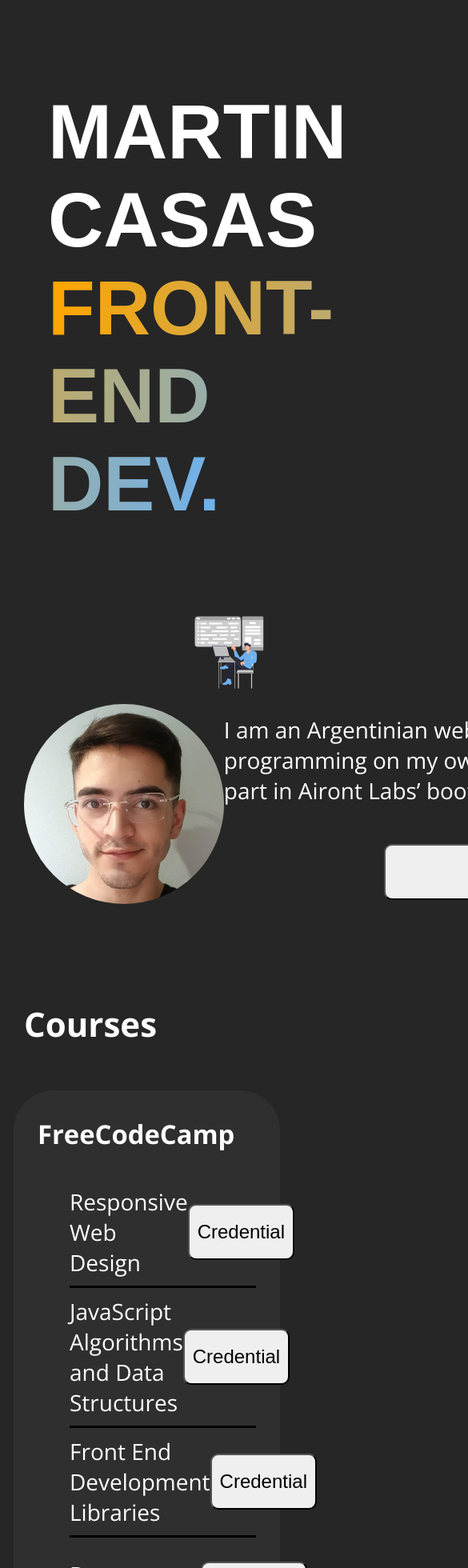
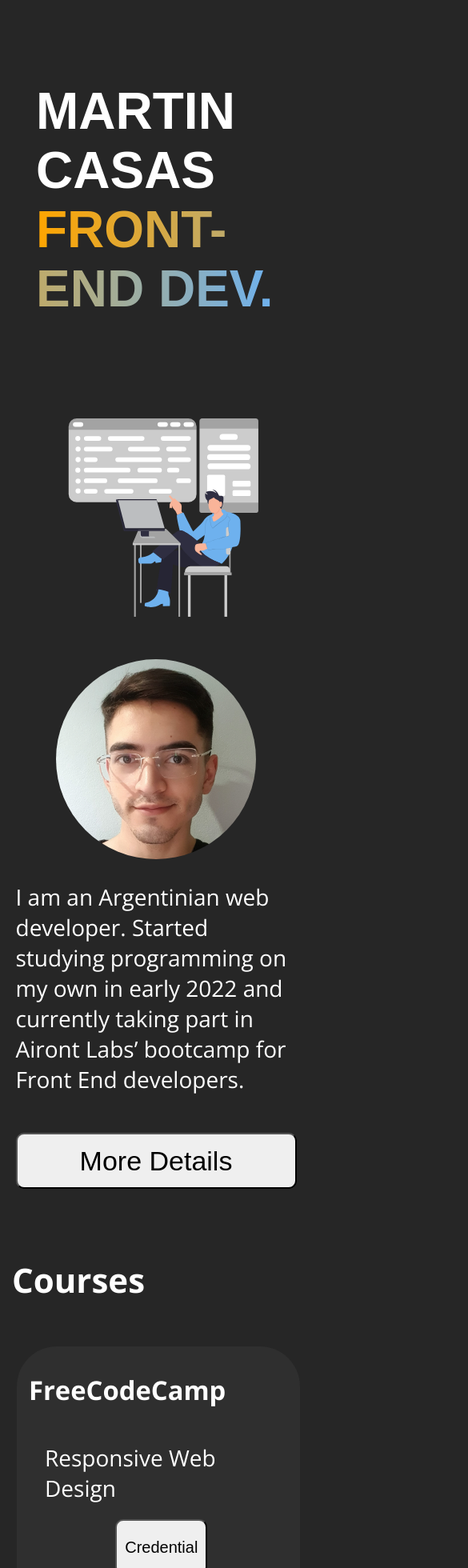
Before and after one commit to MirpoCasas/WelcomePage, a React (Create React App) app: page / in a window 390 px wide. Shown: the top 1960 px of the page at 80% size, 585 px wide, since content can reach past the window. Built offline with nearby package versions, Linux system fonts and the light colour scheme.

Commit message:
Updated responsiveness

```diff
--- a/package.json
+++ b/package.json
@@ -1,4 +1,5 @@
 {
+  "homepage": "https://mirpocasas.github.io/WelcomePage/",
   "name": "my-app",
   "version": "0.1.0",
   "private": true,
@@ -13,6 +14,8 @@
   },
   "scripts": {
     "start": "react-scripts start",
+    "predeploy": "npm run build",
+    "deploy": "gh-pages -d build",
     "build": "react-scripts build",
     "test": "react-scripts test",
     "eject": "react-scripts eject"
@@ -34,5 +37,8 @@
       "last 1 firefox version",
       "last 1 safari version"
     ]
+  },
+  "devDependencies": {
+    "gh-pages": "^4.0.0"
   }
 }
--- a/src/App.css
+++ b/src/App.css
@@ -146,6 +146,10 @@ a:active{
   font-size: 14px;
 }
 
+.langChangeText{
+  margin: 0;
+}
+
 .langFlag{
   height: 30px;
   width: 48px;
@@ -188,7 +192,7 @@ a:active{
 }
 
 .Intro{
-  height: calc(100vh - 50px);
+  min-height: calc(100vh - 50px);
   display: flex;
   flex-direction: column;
   justify-content: space-between;
@@ -325,8 +329,16 @@ a:active{
 @media all and (min-width: 769px) and (max-width: 1300px){
 
   .Modal{
+    height: 90vh;
+    flex-direction: column;
+    overflow-x: scroll;
+    justify-content: space-between;
     font-size: 24px;
     width: 90vw;
+  }
+
+  .Modal p{
+    width: 90%;
   }
 
   .Intro{
@@ -340,6 +352,12 @@ a:active{
     top: 5vw;
     left: 5vh;
     width: 500px;
+  }
+
+  .Modal-closer{
+    position: fixed;
+    top: 30px;
+    right: 30px;
   }
 
   .Ilustration{
@@ -364,8 +382,16 @@ a:active{
 @media all and (min-width: 481px) and (max-width: 768px){
 
   .Modal{
+    height: 90vh;
+    flex-direction: column;
+    overflow-x: scroll;
+    justify-content: space-between;
     font-size: 24px;
     width: 90vw;
+  }
+
+  .Modal p{
+    width: 90%;
   }
 
   .Intro{
@@ -378,7 +404,13 @@ a:active{
     font-size: 64px;
     top: 5vw;
     left: 5vh;
-    width: 500px;
+    max-width: 90%;
+  }
+
+  .Modal-closer{
+    position: fixed;
+    top: 30px;
+    right: 30px;
   }
 
   .Ilustration{
@@ -386,10 +418,27 @@ a:active{
     height: 60vh;
     position: static;
     align-self: end;
+    margin: 0;
+  }
+
+  .Desc{
+    flex-direction: column;
+    height: auto;
+    padding: 30px 0px;
   }
 
   .Desc_part p{
-    width: 400px;
+    width: 90%;
+  }
+
+  .Projects_item a{
+    display: flex;
+    align-items: center;
+    justify-content: center;
+  }
+
+  .Projects_item button{
+    max-width: 70%;
   }
 
   .ProjectPic{
@@ -400,4 +449,128 @@ a:active{
 }
 
 /*  Mobile  */
-@media all and (min-width: 320px) and (max-width: 480px){}
+@media all and (max-width: 480px){
+  .Modal{
+    height: 90vh;
+    flex-direction: column;
+    overflow-x: scroll;
+    justify-content: space-between;
+    font-size: 24px;
+    width: 90vw;
+  }
+
+  .Modal p{
+    width: 90%;
+  }
+
+  .NavBar button{
+    width: min-content;
+  }
+
+  .langChangeText{
+    display: none;
+  }
+
+  .pagePart{
+    padding: 0px 15px;
+  }
+
+  .Intro{
+    flex-direction: column;
+    justify-content: space-around;
+  }
+
+  .Intro-header{
+    position: static;
+    font-size: 64px;
+    top: 5vw;
+    left: 5vh;
+    max-width: 90%;
+  }
+
+  .Modal-closer{
+    position: fixed;
+    top: 30px;
+    right: 30px;
+  }
+
+  .Ilustration{
+    width: 90%;
+    height: 70%;
+    position: static;
+    align-self: end;
+    margin: 0;
+  }
+
+  .Desc{
+    flex-direction: column;
+    height: auto;
+    padding: 30px 0px;
+  }
+
+
+
+  .Desc_part p{
+    width: 90%;
+  }
+
+  .Desc_part button{
+    width: 90%;
+  }
+
+  .Courses_item{
+    width: 90%;
+    margin: 20px 0px;
+    padding: 0px 15px;
+  }
+
+  .Courses_item ul{
+    display: flex;
+    flex-direction: column;
+    padding: 0;
+  }
+
+  .Courses_item li{
+    flex-direction: column;
+    padding: 10px 20px;
+    width: 90%;
+  }
+
+  .coursesLink{
+    font-size: 20px;
+  }
+
+  .techpic{
+    width: 100px;
+    height: 100px;
+  }
+
+  .Projects{
+    align-items: center;
+  }
+
+  .Projects_item{
+    width: 80%;
+  }
+
+  .Projects_item a{
+    display: flex;
+    align-items: center;
+    justify-content: center;
+  }
+
+  .Projects_item button{
+    max-width: 70%;
+  }
+
+  .ProjectPic{
+    width: 90%;
+    height: 300px;
+  }
+
+
+  .cvButton{
+    width: 90%;
+    padding: 0;
+  }
+}
--- a/src/components/contact.js
+++ b/src/components/contact.js
@@ -28,7 +28,7 @@ function Contact(props) {
                     rel="noreferrer"
                     href="https://drive.google.com/file/d/1XUWWGZkOJgRBW7pQRc5TIX5Zmptqa83J/view?usp=share_link"
                 >
-                    <button>
+                    <button className="cvButton">
                         See CV on Drive
                         <img
                             alt="drive logo"
@@ -65,7 +65,7 @@ function Contact(props) {
                     rel="noreferrer"
                     href="https://drive.google.com/file/d/1XUWWGZkOJgRBW7pQRc5TIX5Zmptqa83J/view?usp=share_link"
                 >
-                    <button>
+                    <button className="cvButton btn">
                         Ver CV en Drive
                         <img
                             alt="drive logo"
--- a/src/components/navbar.js
+++ b/src/components/navbar.js
@@ -16,7 +16,7 @@ function NavBar(props) {
     return (
         <nav className="NavBar st">
             <button onClick={props.handleLang}>
-                {props.lang === "English" ? "Cambiar a ES" : "Switch to EN"}
+                <p className="langChangeText">{props.lang === "English" ? "Cambiar a ES" : "Switch to EN"}</p>
                 <img
                     className="langFlag"
                     alt="flag"
@@ -26,11 +26,11 @@ function NavBar(props) {
             <img className="menuImg" alt="menu" src={hammenu} onClick={handleMenu}></img>
             <div className="Dropdown hidden st">
                 <a href="#Home">Home</a>
-                <a href="#Desc">{props.lang === "English" ? "Yo" : "Myself"}</a>
-                <a href="#Courses">{props.lang === "English" ? "Cursos" : "Courses"}</a>
-                <a href="#Techs">{props.lang === "English" ? "Tecnologias" : "Techs"}</a>
-                <a href="#Proyects">{props.lang === "English" ? "Projectos" : "Proyects"}</a>
-                <a href="#Contact">{props.lang === "English" ? "Cotacto" : "Contact"}</a>
+                <a href="#Desc">{props.lang === "English" ? "Myself" : "Yo"}</a>
+                <a href="#Courses">{props.lang === "English" ? "Courses" : "Cursos"}</a>
+                <a href="#Techs">{props.lang === "English" ? "Techs" : "Tecnologias"}</a>
+                <a href="#Proyects">{props.lang === "English" ? "Proyects" : "Projectos"}</a>
+                <a href="#Contact">{props.lang === "English" ? "Contect" : "Contacto"}</a>
             </div>
         </nav>
     );
```
Also changed, not shown: 1 other file (tests, documents, lock files or other folders).
